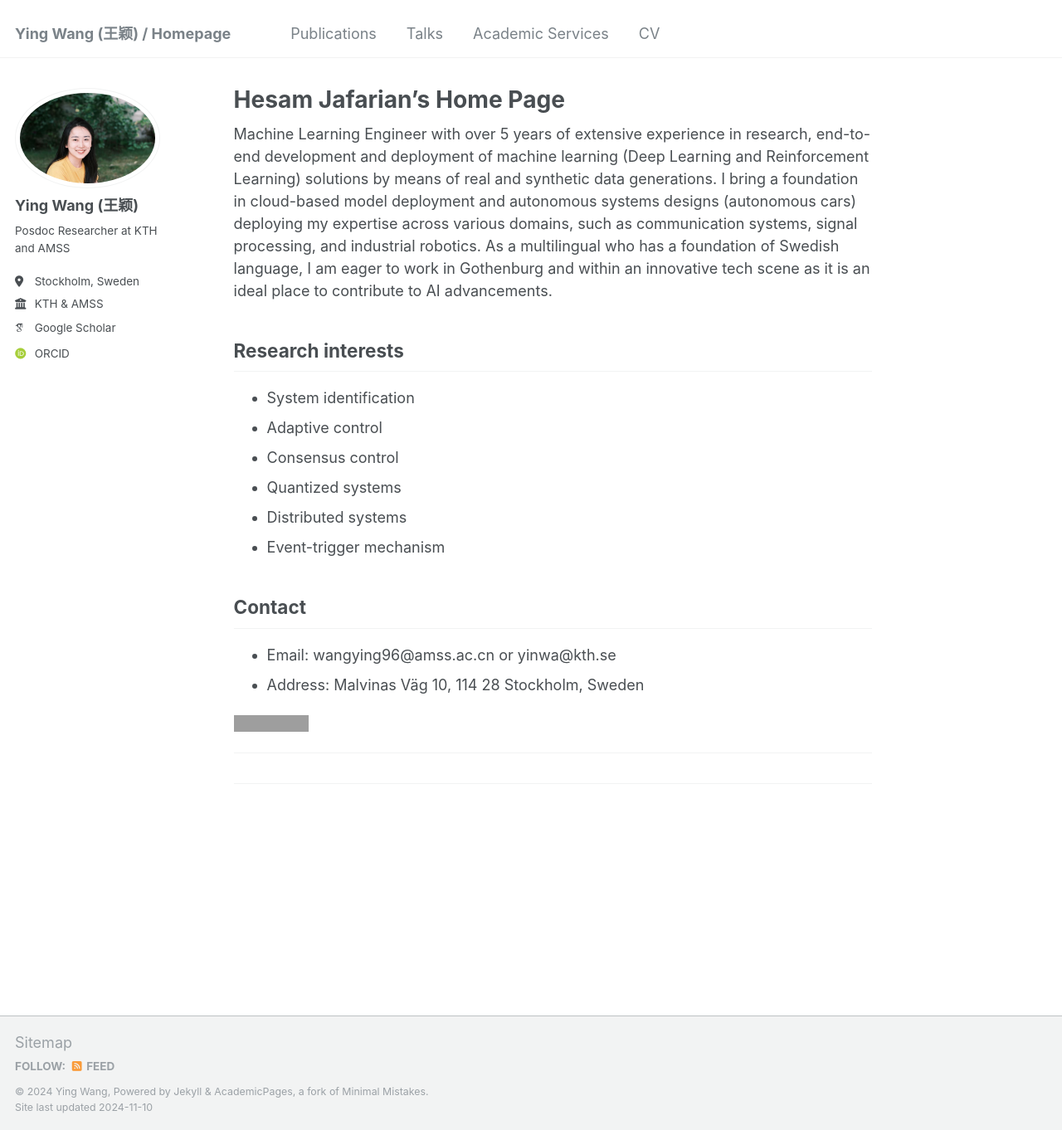
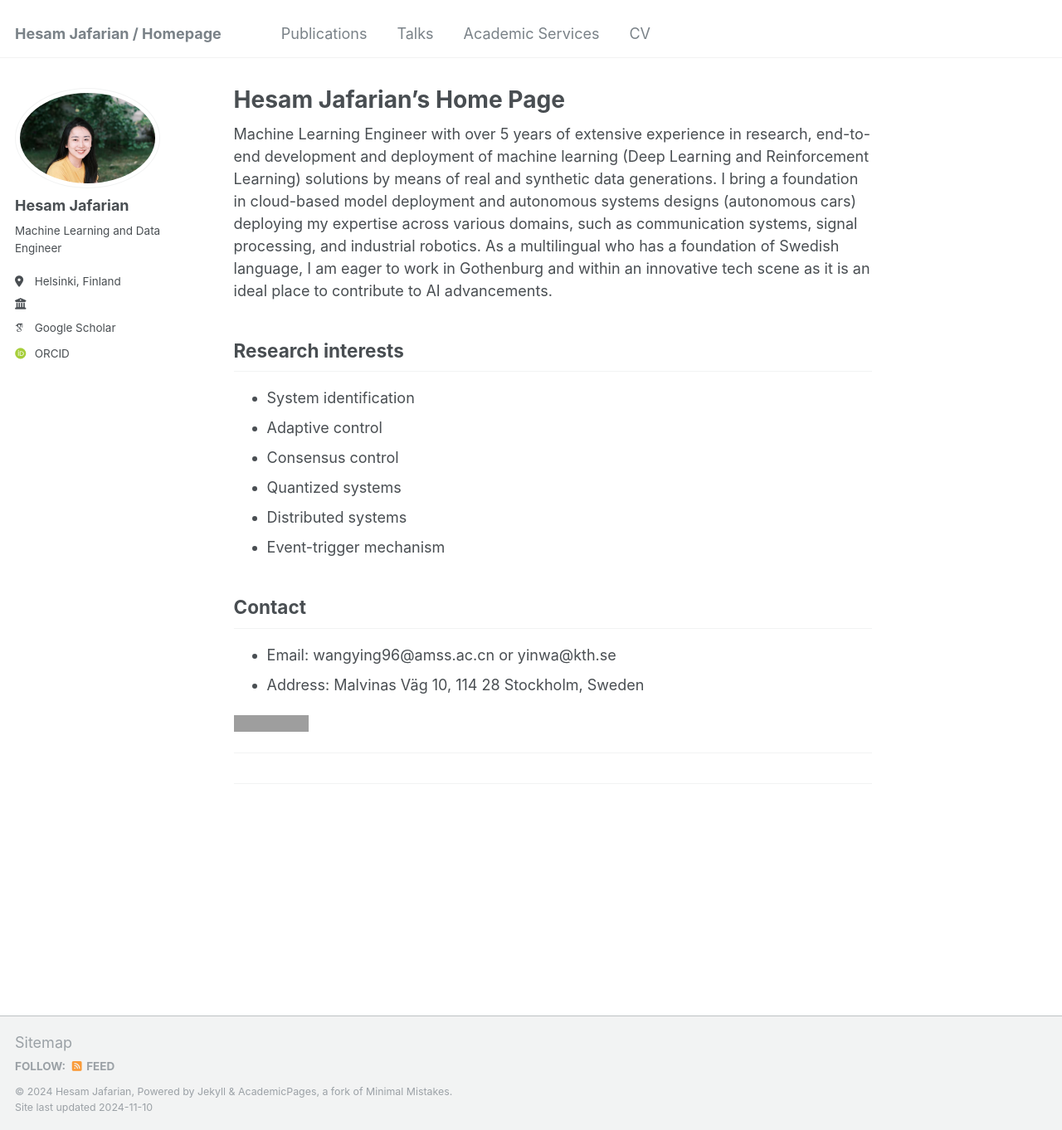
Before and after one commit to hesamjafarian/hesamjafarian.github.io, a Jekyll site: the page built from _pages/about.md, in a window 1280 px wide and 1362 px high. Shown: the whole window at 83% size. Built offline with Jekyll 4.4.1, drawn with Linux system fonts in a browser that asks for light colours; some web fonts are replaced; grey boxes are pictures that could not be loaded.

Commit message:
Update _config.yml

```diff
--- a/_config.yml
+++ b/_config.yml
@@ -8,13 +8,13 @@
 
 # Basic Site Settings
 locale                   : "en-US"
-title                    : "Ying Wang (王颖) / Homepage"
+title                    : "Hesam Jafarian / Homepage"
 title_separator          : "-"
-name                     : &name "Ying Wang"
+name                     : &name "Hesam Jafarian"
 description              : &description "personal description"
-url                      : https://yingwanghappy.github.io # the base hostname & protocol for your site e.g. "https://mmistakes.github.io"
+url                      : https://hesamjafarian.github.io # the base hostname & protocol for your site e.g. "https://mmistakes.github.io"
 baseurl                  : "" # the subpath of your site, e.g. "/blog"
-repository               : "yingwanghappy/yingwanghappy.github.io"
+repository               : "hesamjafarian/hesamjafarian.github.io"
 
 # Site Author - The following control what appear as part of the author content on the side bar.
 #               If a field is blank the icon and link will not appear, otherwise it will be shown.
@@ -22,13 +22,13 @@ repository               : "yingwanghappy/yingwanghappy.github.io"
 author:
   # Biographic information
   avatar           : "profile_wy.jpg"
-  name             : "Ying Wang (王颖)"
-  pronouns         : # example: "she/her"
-  bio              : "Posdoc Researcher at KTH and AMSS"
-  location         : "Stockholm, Sweden"
-  employer         : "KTH & AMSS"
+  name             : "Hesam Jafarian"
+  pronouns         : # example: "He/His"
+  bio              : "Machine Learning and Data Engineer"
+  location         : "Helsinki, Finland"
+  employer         : ""
   uri              : # URL
-  # email            : "none@example.org"
+  # email            : "HesamJafarian@gmail.com"
 
   # Academic websites
   #arxiv            : # URL - Update with the correct link to your profile
```
